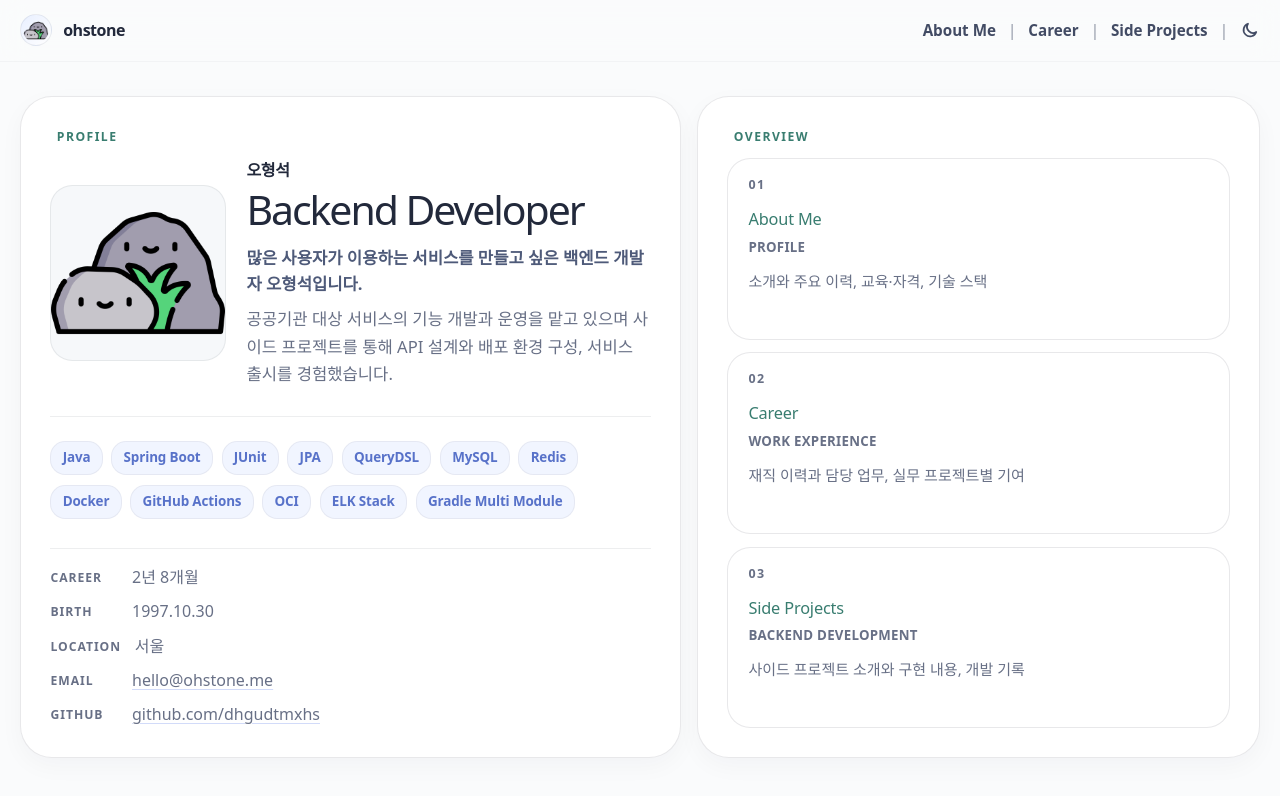
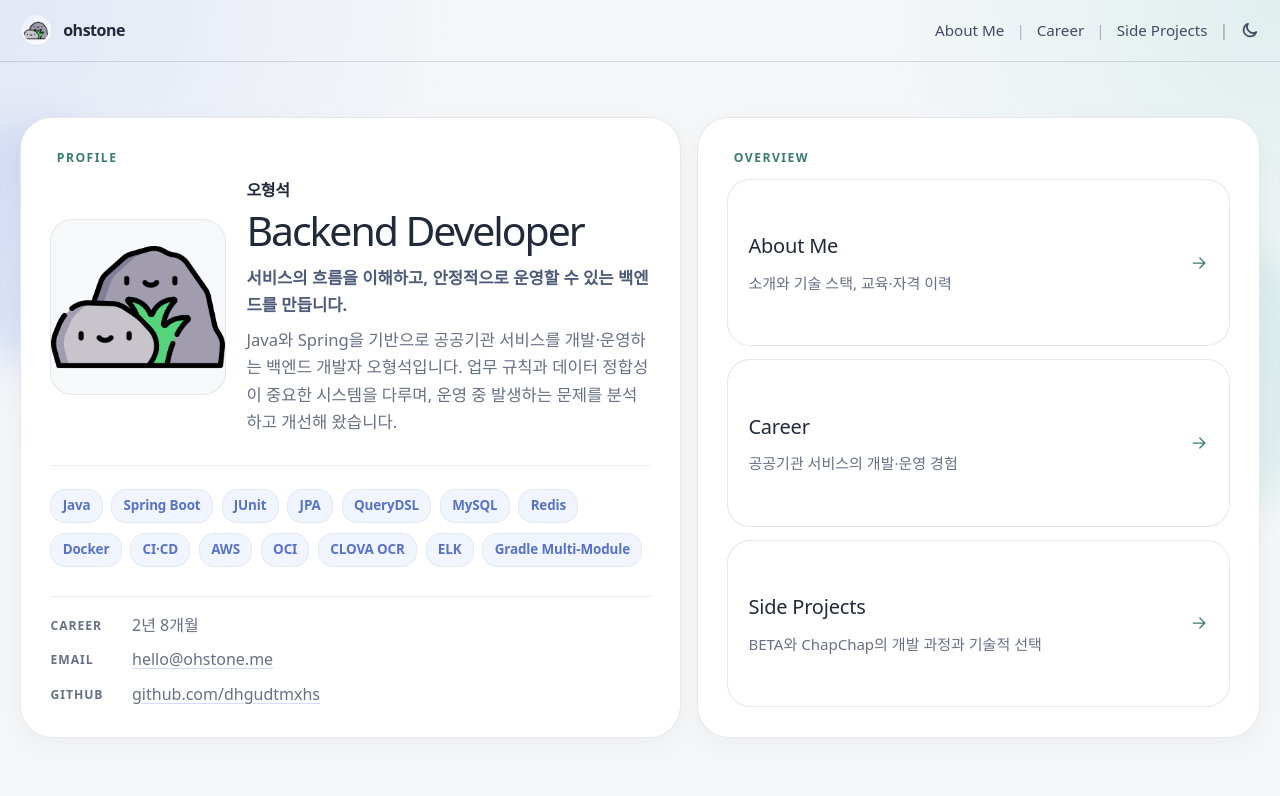
Before and after one commit to dhgudtmxhs/dhgudtmxhs.github.io, a React (Vite) app: page / in a window 1280 px wide. Shown: the top 796 px of the page. Built offline with nearby package versions, Linux system fonts and the light colour scheme.

Commit message:
style: 메인 소개 문구 및 UI 개선

```diff
--- a/src/data/siteData.ts
+++ b/src/data/siteData.ts
@@ -171,14 +171,12 @@ export const projects: PortfolioProject[] = [
 
 export const heroLinks = [
   { label: "Career", value: "2년 8개월", href: null },
-  { label: "Birth", value: "1997.10.30", href: null },
-  { label: "Location", value: "서울", href: null },
   { label: "Email", value: "hello@ohstone.me", href: "mailto:hello@ohstone.me" },
   { label: "GitHub", value: "github.com/dhgudtmxhs", href: "https://github.com/dhgudtmxhs" },
 ];
 
 export const primaryStacks = ["Java", "Spring Boot", "JUnit", "JPA", "QueryDSL", "MySQL", "Redis"];
-export const secondaryStacks = ["Docker", "GitHub Actions", "OCI", "ELK Stack", "Gradle Multi Module"];
+export const secondaryStacks = ["Docker", "CI·CD", "AWS", "OCI", "CLOVA OCR", "ELK", "Gradle Multi-Module"];
 
 export const profileFacts = [
   { label: "Career", value: "2년 8개월" },
@@ -418,21 +416,21 @@ export function getProjectPanelCopy(
   if (slug === "about-me") {
     return {
       meta: "PROFILE",
-      summary: "소개와 주요 이력, 교육·자격, 기술 스택",
+      summary: "소개와 기술 스택, 교육·자격 이력",
     };
   }
 
   if (slug === "career") {
     return {
       meta: "WORK EXPERIENCE",
-      summary: "재직 이력과 담당 업무, 실무 프로젝트별 기여",
+      summary: "공공기관 서비스의 개발·운영 경험",
     };
   }
 
   if (slug === "side-project") {
     return {
       meta: "BACKEND DEVELOPMENT",
-      summary: "사이드 프로젝트 소개와 구현 내용, 개발 기록",
+      summary: "BETA와 ChapChap의 개발 과정과 기술적 선택",
     };
   }
 
--- a/src/index.css
+++ b/src/index.css
@@ -94,6 +94,23 @@
     display: none;
   }
 
+  html:not(.dark) .home-page {
+    background:
+      radial-gradient(circle at top left, rgba(95, 127, 232, 0.12), transparent 30%),
+      radial-gradient(circle at top right, rgba(86, 186, 171, 0.12), transparent 26%),
+      #f4f6f8;
+  }
+
+  html:not(.dark) .home-page > .ambient {
+    display: block;
+  }
+
+  html:not(.dark) .home-page .site-header {
+    background: transparent;
+    backdrop-filter: none;
+    border-bottom-color: rgba(33, 37, 52, 0.14);
+  }
+
   .ambient-right {
     top: 14rem;
     right: -4rem;
@@ -151,7 +168,7 @@
     padding: 0;
     border-radius: 0;
     font-size: 0.95rem;
-    font-weight: 650;
+    font-weight: 400;
     color: #424b64;
     background: transparent;
     border: 0;
@@ -163,6 +180,7 @@
   }
 
   .header-link.active {
+    font-weight: 600;
     color: #4f6fd8;
   }
 
@@ -568,19 +586,34 @@
   }
 
   .landing-main .project-card {
+    flex-direction: row;
+    align-items: center;
+    gap: 1.25rem;
     padding: 1rem 1.25rem;
   }
 
+  .landing-main .project-card-body {
+    min-width: 0;
+    justify-content: center;
+    gap: 0.6rem;
+  }
+
   .landing-main .project-summary {
-    margin: 0.45rem 0 0;
-  }
-
-  .landing-main .project-meta,
-  .landing-main .project-index {
-    color: #687086;
+    margin: 0;
+    word-break: keep-all;
+    overflow-wrap: anywhere;
   }
 
   .landing-main .project-card h3 {
+    font-size: 1.25rem;
+    font-weight: 500;
+    color: var(--text);
+  }
+
+  .home-card-arrow {
+    width: 1.25rem;
+    height: 1.25rem;
+    flex: none;
     color: #397d70;
   }
 
@@ -2050,12 +2083,11 @@
     color: #79b7ac;
   }
 
-  html.dark .landing-main .project-meta,
-  html.dark .landing-main .project-index {
-    color: #a2aec7;
-  }
-
   html.dark .landing-main .project-card h3 {
+    color: #eef2fb;
+  }
+
+  html.dark .home-card-arrow {
     color: #86c8bc;
   }
 
@@ -2492,6 +2524,10 @@
     .site-header {
       position: sticky;
       top: 0;
+    }
+
+    html:not(.dark) .home-page .site-header {
+      background: #f4f6f8;
     }
 
     .nav-wrap {
--- a/src/pages/HomePage.tsx
+++ b/src/pages/HomePage.tsx
@@ -14,7 +14,7 @@ export default function HomePage() {
   const { dark, setDark, mounted } = usePageShell();
 
   return (
-    <div className={`page-shell ${mounted ? "page-ready" : ""}`}>
+    <div className={`page-shell home-page ${mounted ? "page-ready" : ""}`}>
       <div className="ambient ambient-left" aria-hidden="true" />
       <div className="ambient ambient-right" aria-hidden="true" />
 
@@ -33,12 +33,12 @@ export default function HomePage() {
                 <h1 data-page-heading tabIndex={-1}>Backend Developer</h1>
                 <div className="hero-text-block">
                   <p className="hero-text hero-text-lead">
-                    많은 사용자가 이용하는 서비스를 만들고 싶은 백엔드 개발자 오형석입니다.
+                    서비스의 흐름을 이해하고, 안정적으로 운영할 수 있는 백엔드를 만듭니다.
                   </p>
                   <p className="hero-text hero-text-support">
-                    공공기관 대상 서비스의 기능 개발과 운영을 맡고 있으며
+                    Java와 Spring을 기반으로 공공기관 서비스를 개발·운영하는 백엔드 개발자 오형석입니다.
                     {" "}
-                    사이드 프로젝트를 통해 API 설계와 배포 환경 구성, 서비스 출시를 경험했습니다.
+                    업무 규칙과 데이터 정합성이 중요한 시스템을 다루며, 운영 중 발생하는 문제를 분석하고 개선해 왔습니다.
                   </p>
                 </div>
               </div>
@@ -99,17 +99,13 @@ export default function HomePage() {
                     key={project.slug}
                     style={{ "--enter-delay": `${180 + index * 90}ms` } as CSSProperties}
                   >
-                    <div className="project-card-top">
-                      <span className="project-index">{project.index}</span>
-                      <span className="project-arrow" aria-hidden="true">
-                        ↗
-                      </span>
-                    </div>
                     <div className="project-card-body">
                       <h3>{panelTitle}</h3>
-                      <p className="project-meta">{panelCopy.meta}</p>
                       <p className="project-summary">{panelCopy.summary}</p>
                     </div>
+                    <svg className="home-card-arrow" viewBox="0 0 24 24" fill="none" stroke="currentColor" strokeWidth="1.5" aria-hidden="true">
+                      <path d="M5 12h14m-6-6 6 6-6 6" strokeLinecap="round" strokeLinejoin="round" />
+                    </svg>
                   </Link>
                 );
               })}
```
